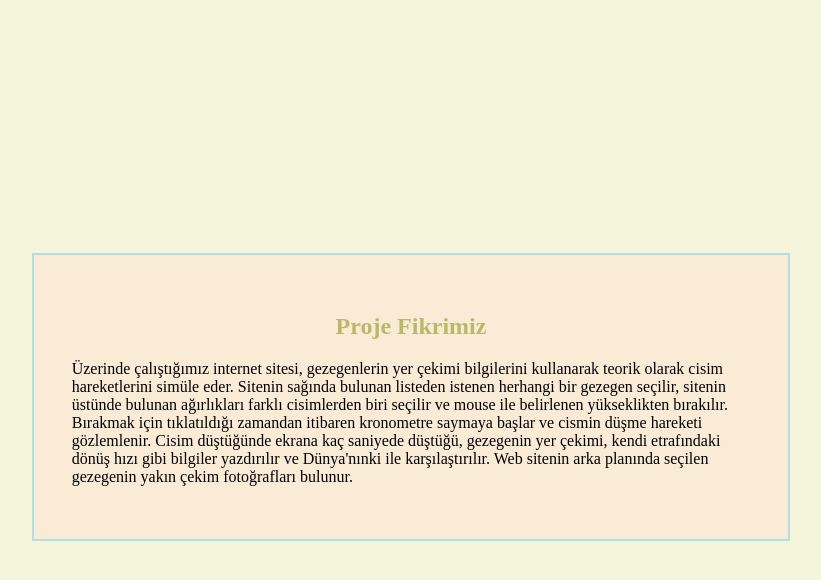
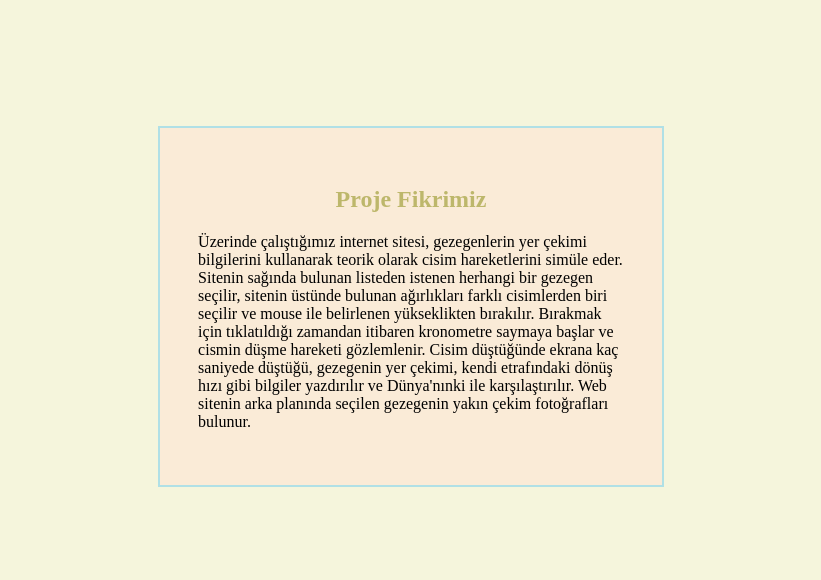
Before and after one commit to selinlb/selinlb.github.io, a plain HTML site: page index.html in a window 1280 px wide. Shown: the whole page, without its empty margins (229-1050 px from the left). Drawn offline with Linux system fonts and the light colour scheme; files that its build step writes are made by us from their sources.

Commit message:
Update style.css

```diff
--- a/style.css
+++ b/style.css
@@ -10,6 +10,6 @@ div{
     border: 2px solid powderblue;
     text-align: left;
     padding: 3%;
-    margin: 20%;
+    margin: 10% 30%;
     background-color:antiquewhite;
 }
```
